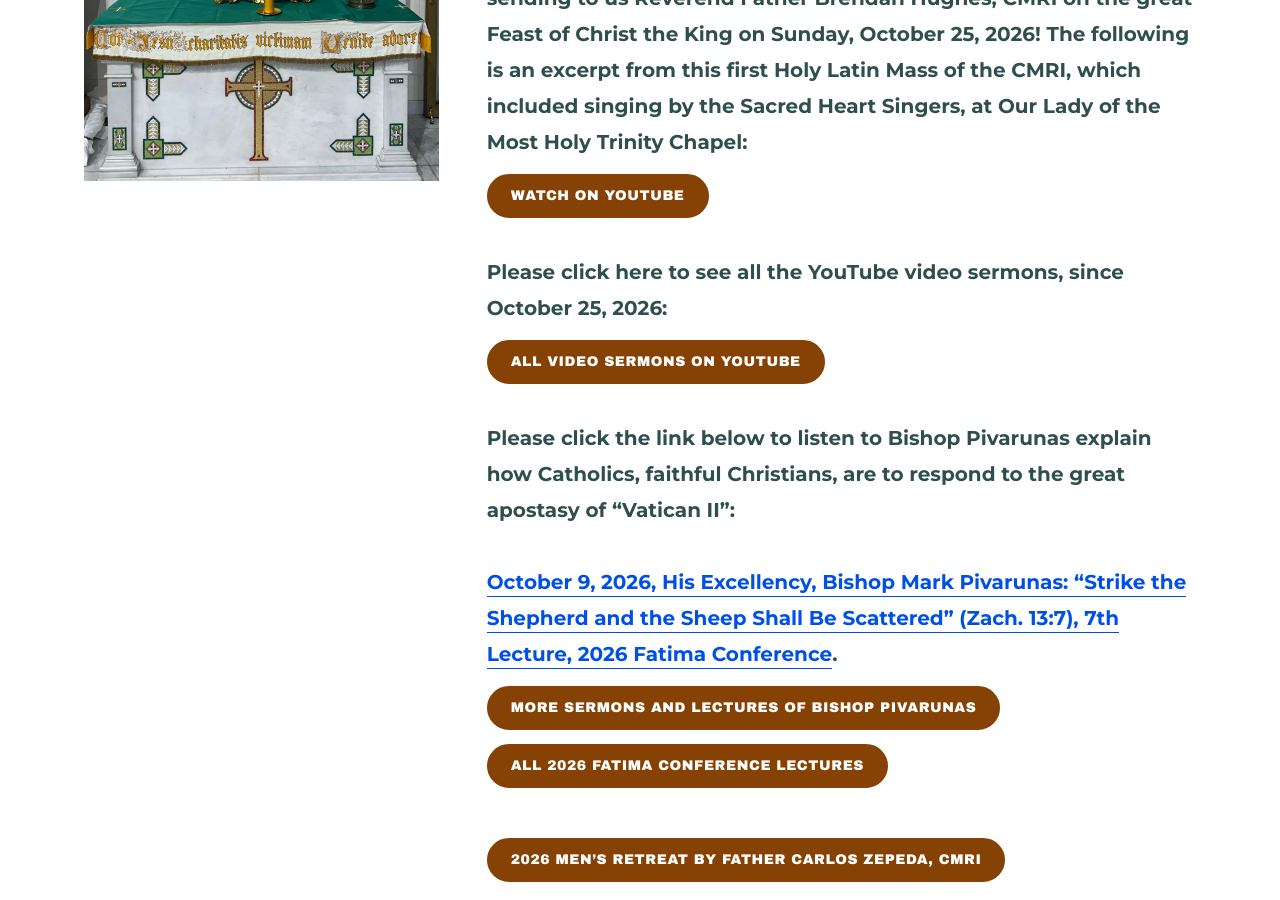
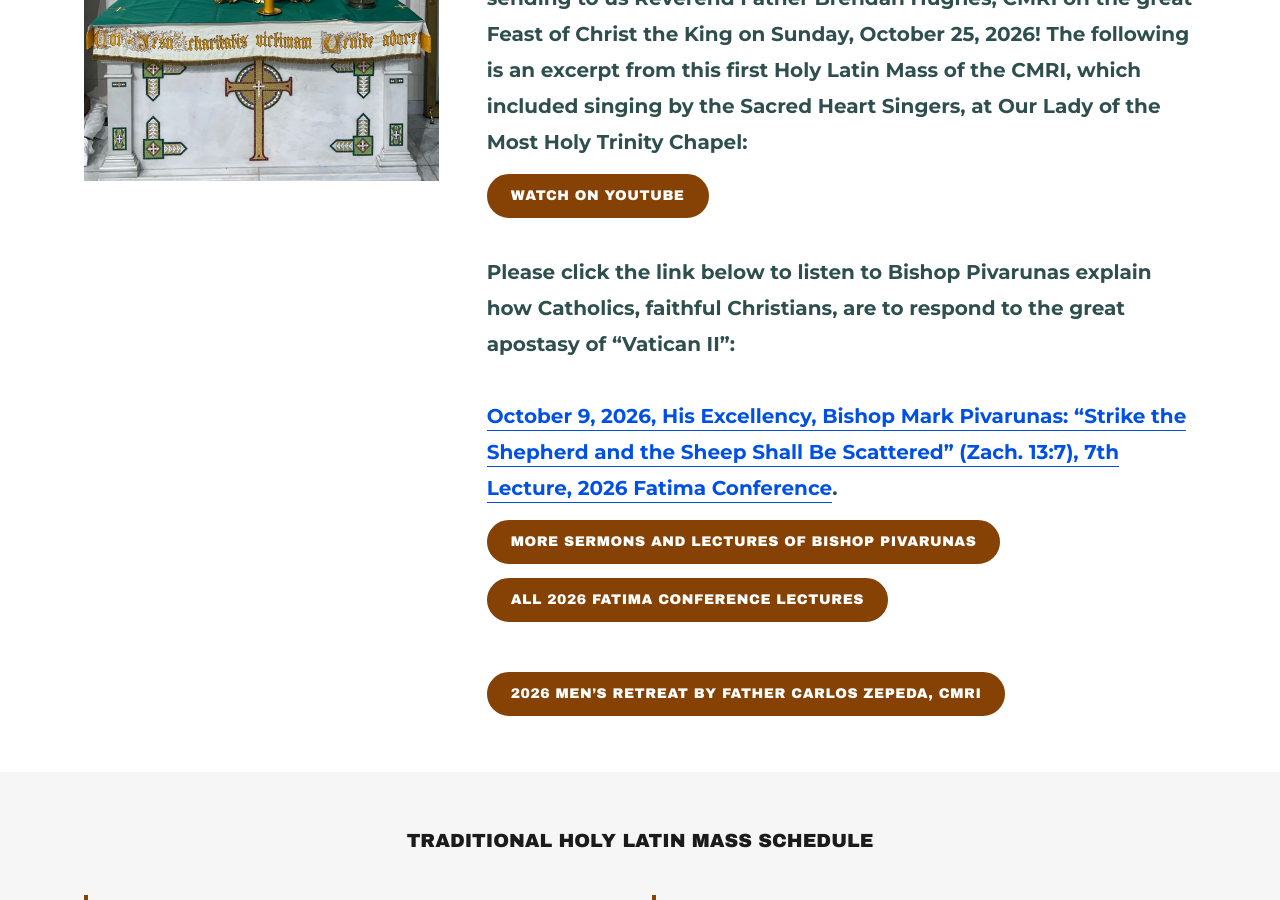
Before and after one commit to ourladymhtchurch/ourladymhtchurch.github.io, a Jekyll site: the page built from index.html, in a window 1280 px wide and 900 px high, scrolled down 2471 px. Built offline with Jekyll 4.4.1, drawn with Linux system fonts in a browser that asks for light colours.

Commit message:
Chapel News: remove the All Video Sermons on YouTube sentence and button, now under the Latest Sermon

```diff
--- a/index.html
+++ b/index.html
@@ -61,9 +61,6 @@ cards in Featured Content were replaced by this button then). {% endcomment %}
 <p><br></p>
 <p><strong>We are most grateful to His Excellency Bishop Mark Anthony Pivarunas, CMRI (Congregation of Mary Immaculate Queen), who graciously accepted to help us with Catholic priests by first sending to us Reverend Father Brendan Hughes, CMRI on the great Feast of Christ the King on Sunday, October 25, 2026! The following is an excerpt from this first Holy Latin Mass of the CMRI, which included singing by the Sacred Heart Singers, at Our Lady of the Most Holy Trinity Chapel:</strong></p>
 <p class="rich__button"><a class="btn" href="https://www.youtube.com/watch?v=T1iqo-P0lz8&amp;t=1s" target="_blank" rel="noopener">Watch on YouTube</a></p>
-<p><br></p>
-<p><strong>Please click here to see all the YouTube video sermons, since October 25, 2026:</strong></p>
-<p class="rich__button"><a class="btn" href="https://www.youtube.com/@ourladymhtchurch/videos" target="_blank" rel="noopener">All Video Sermons on YouTube</a></p>
 <p><br></p>
 <p><strong>Please click the link below to listen to Bishop Pivarunas explain how Catholics, faithful Christians, are to respond to the great apostasy of “Vatican II”:</strong></p>
 <p><br></p>
```
